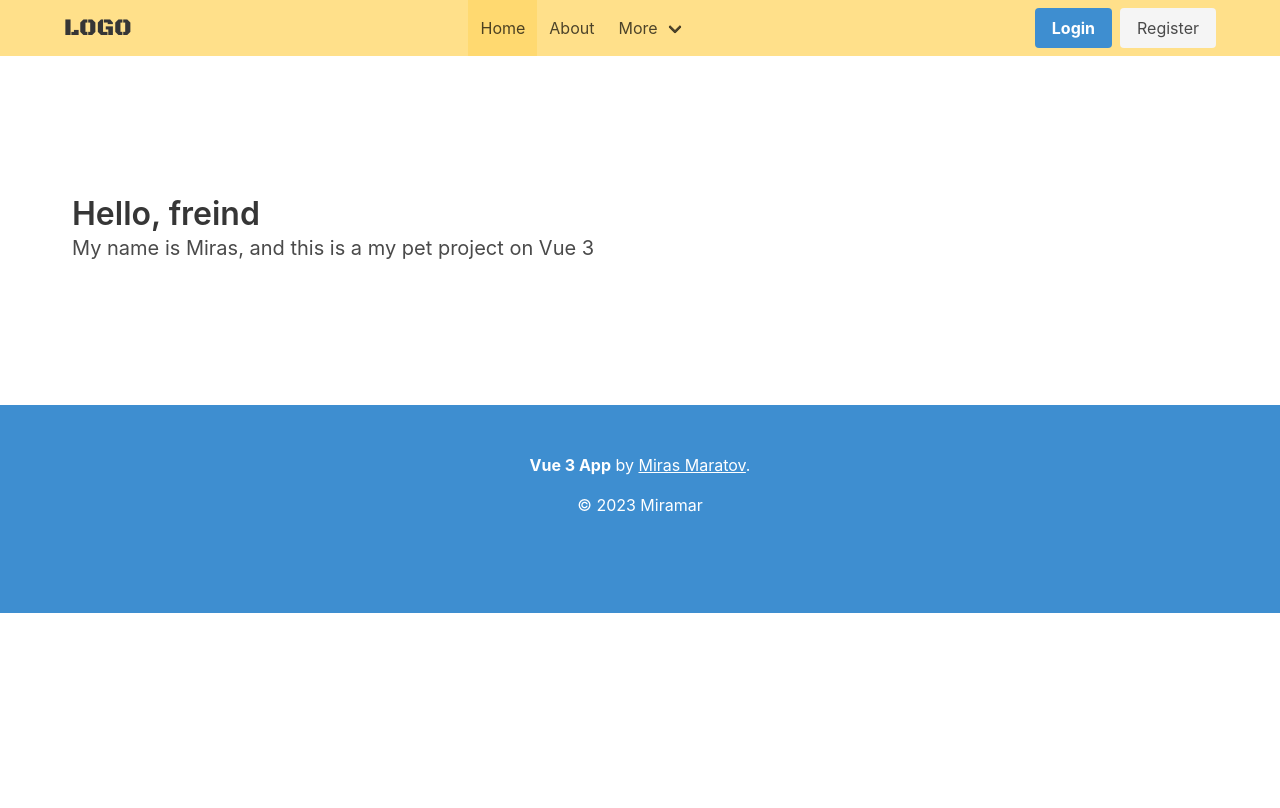
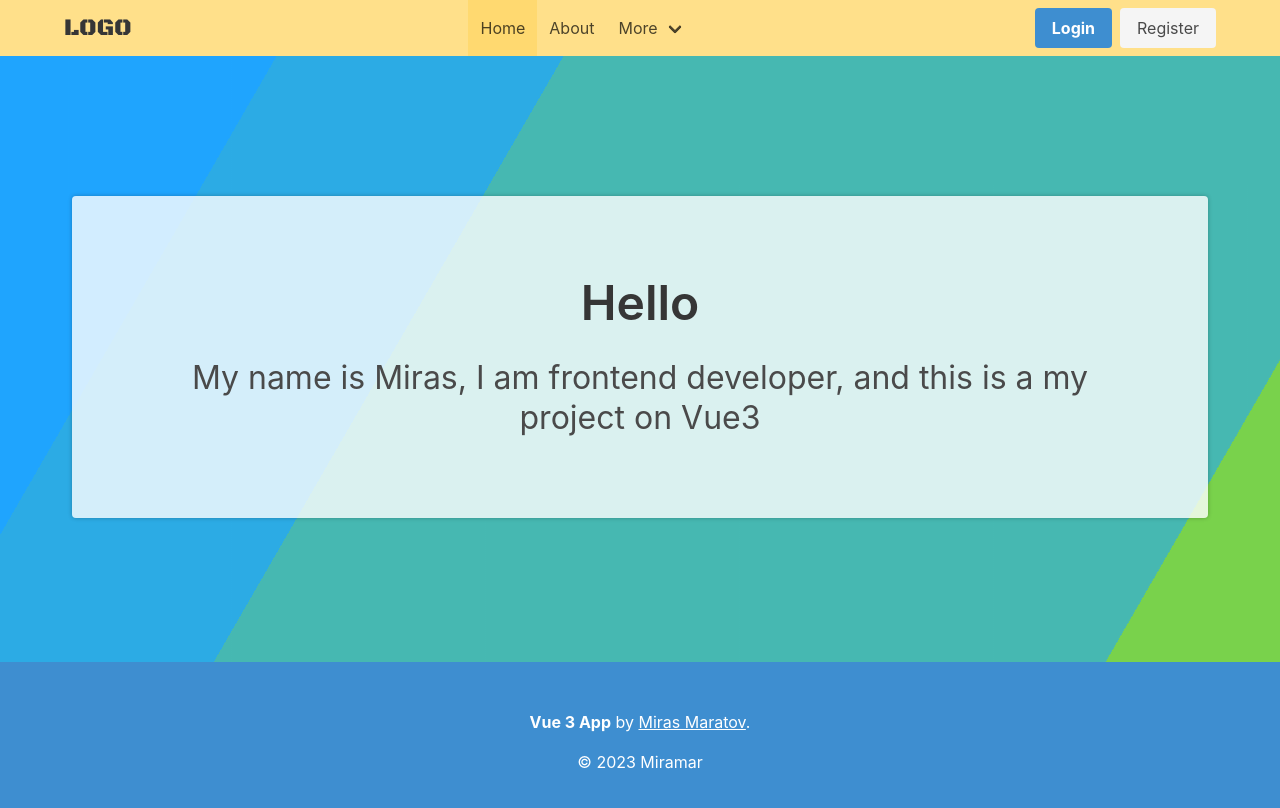
Before and after one commit to miramar1820/vue-todo-app, a Vue app: page / in a window 1280 px wide. Shown: the top 808 px of the page. Built offline with nearby package versions, Linux system fonts and the light colour scheme; no server answers.

Commit message:
Home page styling

```diff
--- a/src/assets/styles.scss
+++ b/src/assets/styles.scss
@@ -4,6 +4,7 @@
 @import url("https://fonts.googleapis.com/css2?family=Black+Ops+One&display=swap");
 
 // $primary: #333333;
+// etc.
 $progress-border-radius: initial;
 @import "bulma/bulma.sass";
 @import "font-awesome/css/font-awesome.min.css";
@@ -25,3 +26,13 @@ $progress-border-radius: initial;
 .fixed-width-400 {
   min-width: 400px;
 }
+
+.wrapper {
+  display: flex;
+  flex-direction: column;
+  height: 100%;
+}
+
+html, body {
+  height: 100%;
+}
--- a/src/views/HomeView.vue
+++ b/src/views/HomeView.vue
@@ -3,17 +3,76 @@
 
 <template>
   <section class="hero is-medium">
+    <div class="bg"></div>
+    <div class="bg bg2"></div>
+    <div class="bg bg3"></div>
     <div class="hero-body">
       <div class="container">
-        <p class="title is-info">
-          Hello, freind
-        </p>
-        <p class="subtitle">
-          My name is Miras, and this is a my pet project on Vue 3
-        </p>
+        <div class="content">
+          <p class="title is-info is-size-1-desktop is-size-3-mobile">
+            Hello
+          </p>
+          <p class="subtitle is-size-3-desktop">
+            My name is Miras, I am frontend developer,  and this is a my project on Vue3
+          </p>
+
+        </div>
       </div>
     </div>
 
 
   </section>
 </template>
+
+<style lang="scss" scoped>
+
+.hero {
+  flex: 1;
+}
+.bg {
+  animation: slide 3s ease-in-out infinite alternate;
+  background-image: linear-gradient(-60deg, #6c3 50%, #09f 50%);
+  bottom: 0;
+  left: -50%;
+  opacity: .5;
+  position: fixed;
+  right: -50%;
+  top: 0;
+  z-index: -1;
+}
+
+.bg2 {
+  animation-direction: alternate-reverse;
+  animation-duration: 4s;
+}
+
+.bg3 {
+  animation-duration: 5s;
+}
+
+.content {
+  background-color: rgba(255, 255, 255, .8);
+  border-radius: .25em;
+  box-shadow: 0 0 .25em rgba(0, 0, 0, .25);
+  // left: 50%;
+  padding: 10vmin;
+  // position: fixed;
+  text-align: center;
+  // top: 50%;
+  // transform: translate(-50%, -50%);
+}
+
+h1 {
+  font-family: monospace;
+}
+
+@keyframes slide {
+  0% {
+    transform: translateX(-25%);
+  }
+
+  100% {
+    transform: translateX(25%);
+  }
+}
+</style>
```
